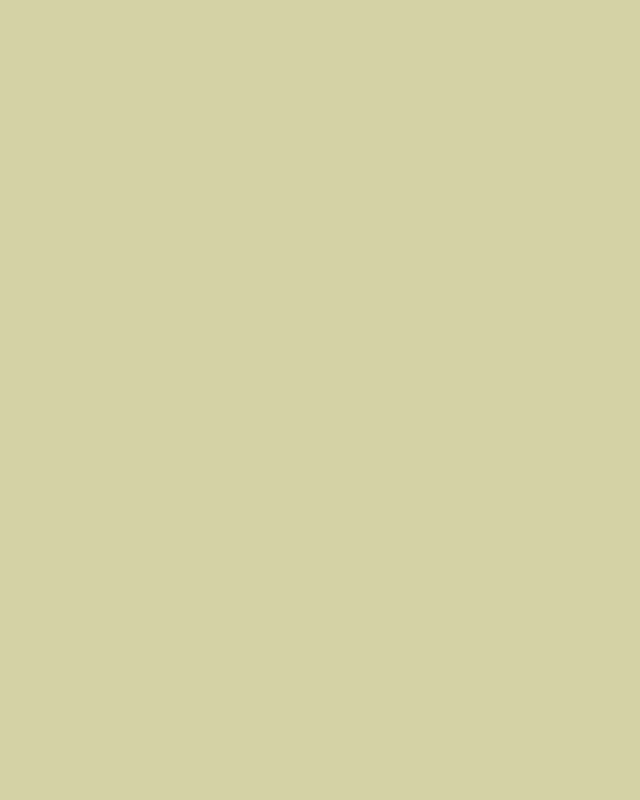
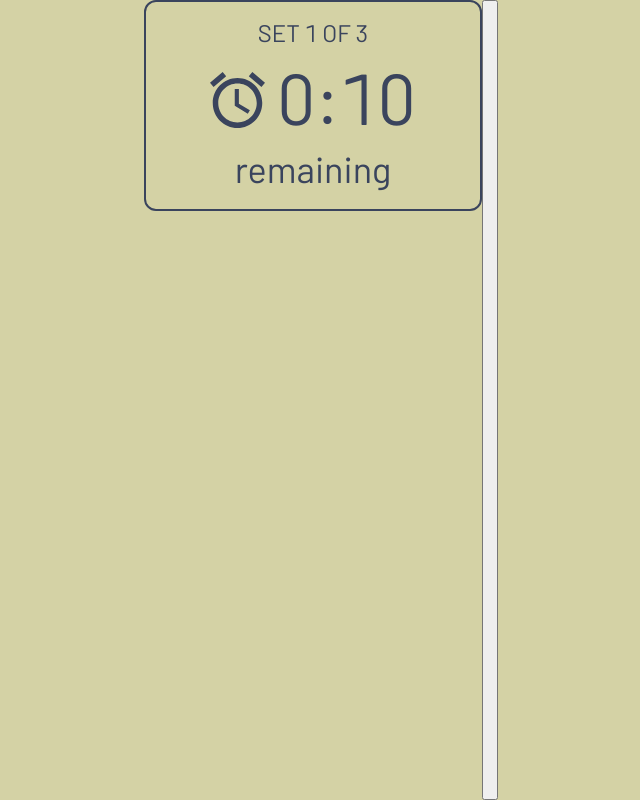
Before and after one commit to quarterblue/mystudy-space, a Next.js app in the folder frontend/: page / in a window 1280 px wide. Shown: the whole page, without its empty margins (319-959 px from the left). Built offline with nearby package versions, Linux system fonts and the light colour scheme.

Commit message:
Add timer

```diff
--- a/frontend/pages/components/LoginComponent.js
+++ b/frontend/pages/components/LoginComponent.js
@@ -104,7 +104,7 @@ const LoginComponent = ({ img, handleLogin, handleSignup }) => {
 				<StyledImage src={img} alt={'room'}></StyledImage>
 					{isSignUp ?
 						<RightLoginComponent>
-							<LoginInput title={'EMAIL'} required></LoginInput>
+							<LoginInput title={'EMAIL'} type={'email'} required></LoginInput>
 							<LoginInput title={'NAME'} required></LoginInput>
 							<LoginInput title={'PASSWORD'} type={'password'} required></LoginInput>
 							<PrimaryButton width={'100%'} type={'primary'} content={'SIGN UP'}></PrimaryButton>
--- a/frontend/pages/components/Timer.js
+++ b/frontend/pages/components/Timer.js
@@ -0,0 +1,73 @@
+import styled from 'styled-components';
+import { useState, useEffect } from 'react';
+
+const ClockInput = styled.div`
+  width: 338px;
+  min-height: 188px;
+  height: fit-content;
+  border: 2px solid ${(props) => props.hasStarted ? '#EFD5C3' : '#3A445D'};
+  border-radius: 12px;
+  color: #3A445D;
+  display: flex;
+  flex-direction: column;
+  cursor: pointer;
+  padding: 12px;
+  transition: border ${(props) => props.startingTime + 's'};
+
+  hover {
+	transform: translateY(-1px);
+  }
+`;
+
+const StepCounter = styled.span`
+  font-size: 24px;
+  align-self: center;
+`;
+
+const StyledIcon = styled.img`
+  left: 10%;
+  align-self: center;
+  margin-top: 8px;
+  margin-right: 12px;
+`;
+
+const TimeLeft = styled.span`
+  font-size: 72px;
+  height: fit-content;
+  display: flex;
+  justify-content: center;
+  margin: -12px;
+
+  @media (max-width: 1024px) {
+    font-size: 48px;
+  }
+`;
+
+const StyledSpan = styled.span`
+  font-size: 36px;
+  align-self: center;
+`;
+
+const Timer = ({
+				   icon,
+				   onClick,
+				   currentTime,
+				   startingTime,
+				   handleTimeUp,
+				   countingDown = true,
+				   setCount = 0,
+				   currStep = 1,
+				   steps = 3,
+			   }) => {
+	return (
+		<ClockInput>
+			<StepCounter>SET {currStep} OF {steps}</StepCounter>
+			<TimeLeft>
+				{icon ? <StyledIcon src={icon}></StyledIcon> : <></>}
+				{Math.floor(currentTime / 60)}:{('0' + (currentTime - Math.floor(currentTime / 60) * 60)).slice(-2)}</TimeLeft>
+			{countingDown ? <StyledSpan>remaining</StyledSpan> : <></>}
+		</ClockInput>
+	);
+};
+
+export default Timer;
--- a/frontend/pages/index.js
+++ b/frontend/pages/index.js
@@ -1,22 +1,39 @@
 import Head from 'next/head';
 import Image from 'next/image';
 import styles from '../styles/Home.module.css';
+import { useState, useEffect } from 'react';
 import styled from 'styled-components';
 import LoginComponent from './components/LoginComponent';
-
-const MainBody = styled.div`
-  background: #D4D2A5;
-  height: 100vh;
-  width: 100vw;
-  display: flex;
-  justify-content: center;
-`;
+import Timer from './components/Timer';
 
 const Title = styled.span`
   font-size: 72px;
 `;
 
 export default function Home() {
+	const startingTime = 20;
+	const [ hasStarted, setHasStarted ] = useState(false);
+	const [ timeLeft, setTimeLeft ] = useState(startingTime);	//25 minute default
+
+	const MainBody = styled.div`
+      background: ${hasStarted ? 'blue' : '#D4D2A5'};
+      height: 100vh;
+      width: 100vw;
+      display: flex;
+      justify-content: center;
+      transition: all 5s ease-in;
+	`;
+
+	useEffect(() => {
+			if (timeLeft === 0) {
+				return;
+			}
+			setTimeout(() => {
+				setTimeLeft(timeLeft - 1);
+			}, 1000);
+		},
+	), [ timeLeft, hasStarted ];
+
 	return (
 		<div className={styles.container}>
 			<Head>
@@ -27,7 +44,8 @@ export default function Home() {
 
 			<MainBody>
 				{/*<LoginComponent img={'/room.png'}></LoginComponent>*/}
-				<></>
+				<Timer startingTime={startingTime} currentTime={timeLeft} icon={'/clock.svg'}></Timer>
+				<button onClick={() => setHasStarted(true)}></button>
 			</MainBody>
 
 		</div>
```
Also changed, not shown: frontend/pages/components/Modal.js (added), frontend/public/clock.svg (added), 1 other file (tests, documents, lock files or other folders).
